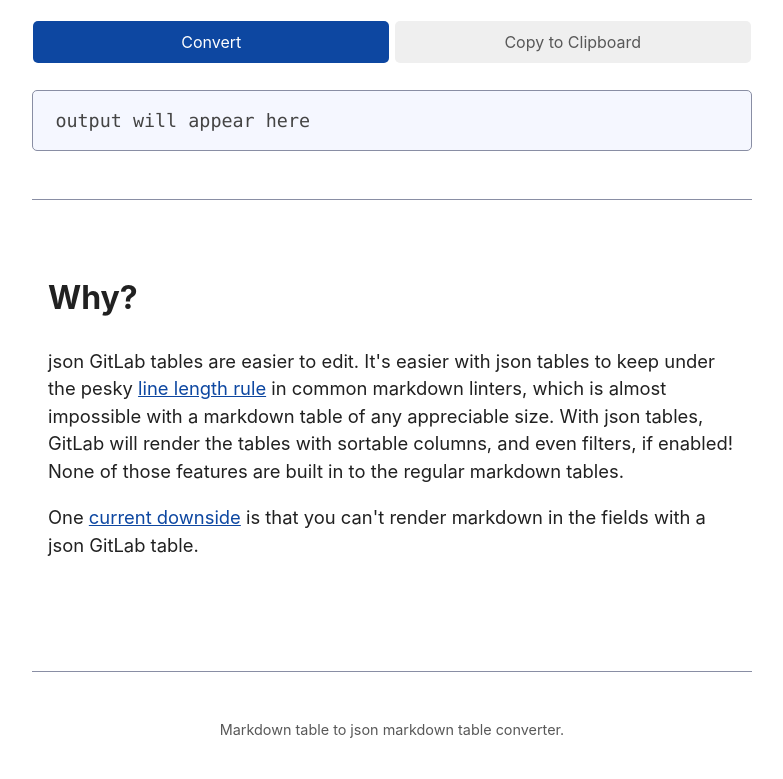
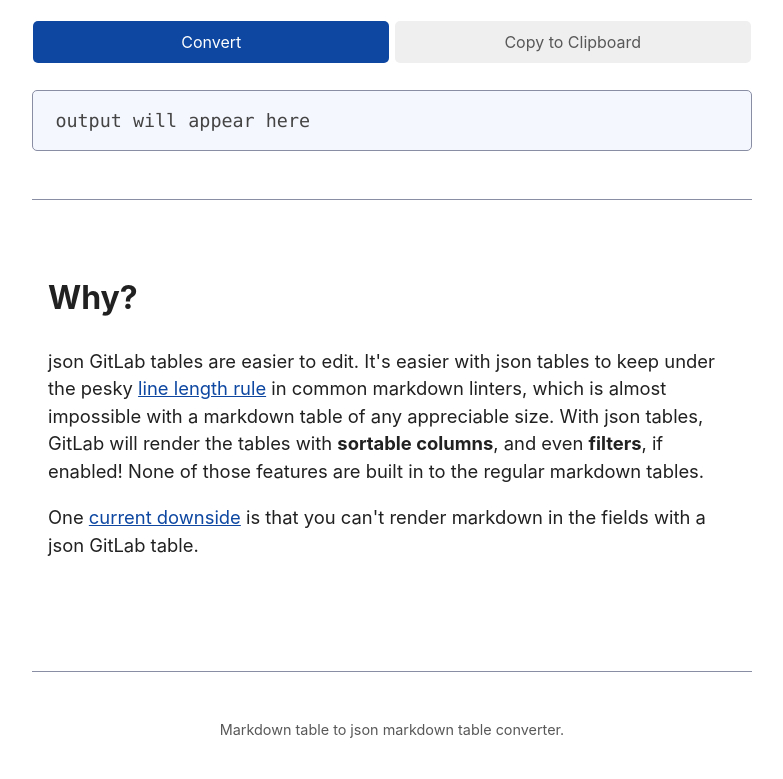
Before and after one commit to aae42/markdown-table-to-json, a plain HTML site: page public/index.html in a window 1280 px wide. Shown: the part 765-1544 px from the top of the page, without its empty margins (248-1031 px from the left). Drawn offline with Linux system fonts and the light colour scheme.

Commit message:
Add strong text
breaks up the paragraph and draws your eye to the most important info

```diff
--- a/public/index.html
+++ b/public/index.html
@@ -50,8 +50,8 @@
         <a href="https://github.com/DavidAnson/markdownlint/blob/main/doc/Rules.md#md013---line-length">line length rule</a>
         in common markdown linters, which is almost impossible with a markdown
         table of any appreciable size.
-        With json tables, GitLab will render the tables with sortable columns,
-        and even filters, if enabled!
+        With json tables, GitLab will render the tables with <b>sortable columns</b>,
+        and even <b>filters</b>, if enabled!
         None of those features are built in to the regular markdown tables.
       </p>
       <p>
```
